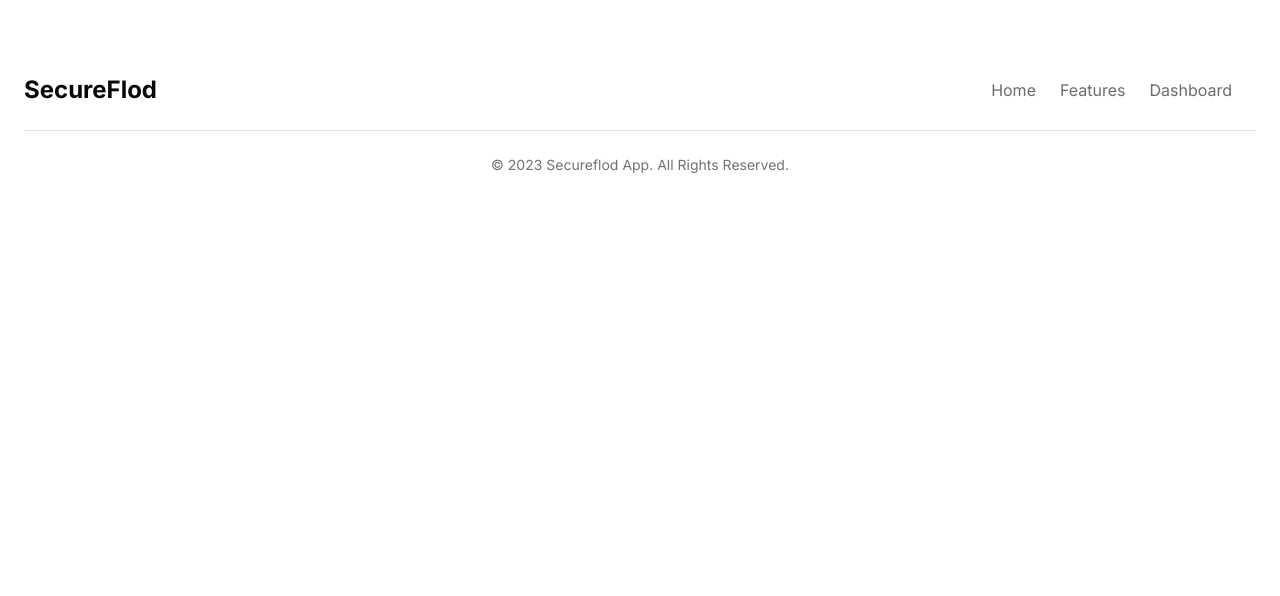
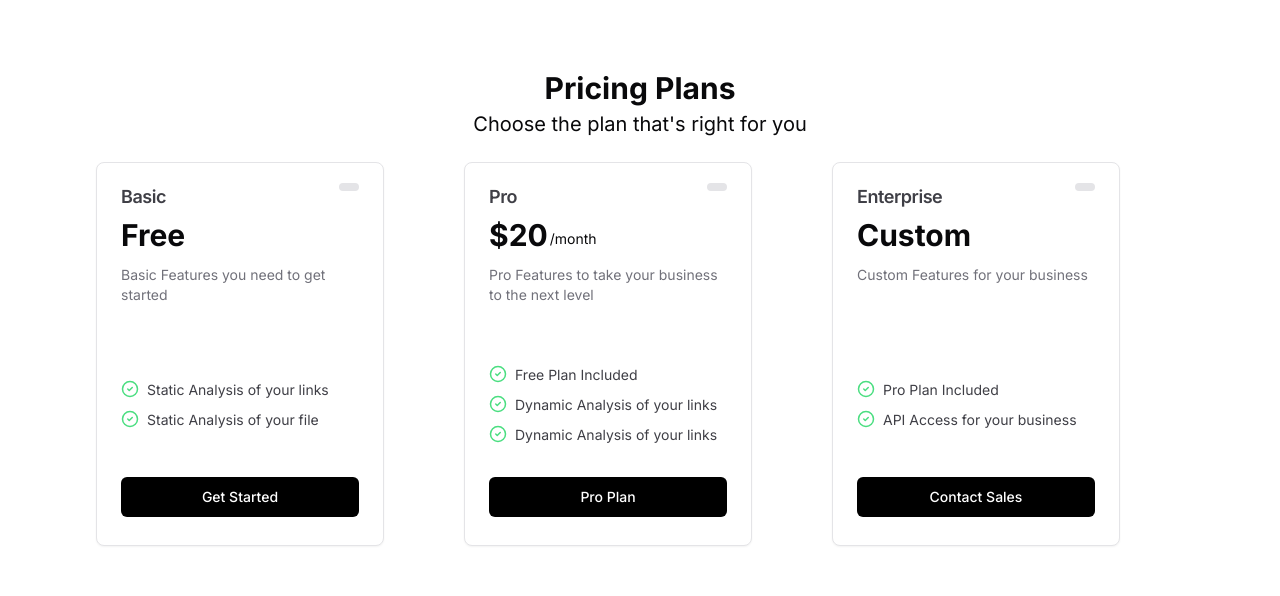
Before and after one commit to su-shubham/Secureflod, a Next.js app: page / in a window 1280 px wide. Shown: the part 3128-3724 px from the top of the page. Before the commit the page ends 3335 px from the top, so only its background shows below. Built offline with nearby package versions, Linux system fonts and the light colour scheme; no server answers.

Commit message:
feat: added images in dashbaord and price card

```diff
--- a/src/app/(frontpage)/page.tsx
+++ b/src/app/(frontpage)/page.tsx
@@ -2,6 +2,7 @@ import { PWARedirect } from "@/components/pwa-re"
 import Hero from "@/components/pages/hero"
 import FeatureCards from "@/components/pages/feature-cards"
 import ImageOverview from "@/components/image-overview"
+import PricePlan from "@/components/priceplan"
 
 export default function Home() {
     return (
@@ -10,6 +11,7 @@ export default function Home() {
             <FeatureCards />
             <ImageOverview />
             <PWARedirect />
+            <PricePlan />
         </main>
     )
 }
--- a/src/components/image-overview.tsx
+++ b/src/components/image-overview.tsx
@@ -24,13 +24,14 @@ export default function ImageOverview() {
                     <ImageDescription subtext="Our built-in scanning feature enhances online security, allowing users to assess the safety of each link for a safer browsing experience">
                     Streamlined Link Management and Security Scanner
                     </ImageDescription>
-                    <ImageDescription subtext="Get started with the app">
-                        Discover what you can do
+                    <ImageDescription subtext="Our integrated scanning feature ensures enhanced online security by enabling users to evaluate the safety of each link for a more secure browsing experience.">
+                    Link Management and Security Scanner Analysis
                     </ImageDescription>
+
                     <ImageFrame>
                         <Image
                             className="rounded-lg"
-                            src="/images/dashboard.jpg"
+                            src="/images/image-2.png"
                             width="1280"
                             height="720"
                             alt="Showcase image"
--- /dev/null
+++ b/src/components/price-card.tsx
@@ -0,0 +1,61 @@
+import React from 'react'
+import { Card, CardContent, CardDescription, CardFooter, CardHeader, CardTitle } from './ui/card'
+import { Button } from './ui/button'
+import { CheckCircle2 } from 'lucide-react'
+
+
+type PricingCardProps = {
+    title: string
+    monthlyPrice?: number
+    customPrice?: string
+    description: string
+    features: string[]
+    actionLabel: string
+  }
+
+const PricingCard = ({ title, monthlyPrice,customPrice, description, features, actionLabel}: PricingCardProps) => (
+    <Card
+      className={`w-72 flex flex-col justify-between py-1 `}>
+      <div>
+        <CardHeader className="pb-8 pt-4">
+            <div className="flex justify-between">
+              <CardTitle className="text-zinc-700 dark:text-zinc-300 text-lg">{title}</CardTitle>
+              <div
+                className={"px-2.5 rounded-xl h-fit text-sm py-1 bg-zinc-200"}>
+
+              </div>
+            </div>
+
+          <div className="flex gap-0.5">
+            <h3 className="text-3xl font-bold">{ !customPrice && monthlyPrice ? "$" + monthlyPrice : customPrice}</h3>
+            <span className="flex flex-col justify-end text-sm mb-1">{monthlyPrice ? "/month" : null}</span>
+          </div>
+
+          <CardDescription className="pt-1.5 h-12">{description}</CardDescription>
+        </CardHeader>
+        <CardContent className="flex flex-col gap-2">
+        </CardContent>
+      </div>
+      <CardContent className="flex flex-col gap-2">
+        {features.map((feature: string) => (
+          <CheckItem key={feature} text={feature} />
+        ))}
+      </CardContent>
+
+      <CardFooter className="mt-2">
+        <Button className="relative inline-flex w-full items-center justify-center rounded-md bg-black text-white dark:bg-white px-6 font-medium  dark:text-black transition-colors focus:outline-none focus:ring-2 focus:ring-slate-400 focus:ring-offset-2 focus:ring-offset-slate-50">
+          <div className="absolute -inset-0.5 -z-10 rounded-lg bg-gradient-to-b from-[#c7d2fe] to-[#8678f9] opacity-75 blur" />
+          {actionLabel}
+        </Button>
+      </CardFooter>
+    </Card>
+  )
+
+export default PricingCard;
+
+const CheckItem = ({ text }: { text: string }) => (
+    <div className="flex gap-2">
+      <CheckCircle2 size={18} className="my-auto text-green-400" />
+      <p className="pt-0.5 text-zinc-700 dark:text-zinc-300 text-sm">{text}</p>
+    </div>
+  )
--- /dev/null
+++ b/src/components/priceplan.tsx
@@ -0,0 +1,46 @@
+import React from 'react'
+import PricingCard from './price-card';
+
+const PricePlan = () => {
+    const plans = [
+        {
+          title: "Basic",
+          price: 0,
+          customPrice: "Free",
+          description: "Basic Features you need to get started",
+          features: ["Static Analysis of your links", "Static Analysis of your file", ],
+          actionLabel: "Get Started",
+        },
+        {
+            title: "Pro",
+            monthlyPrice: 20,
+            description: "Pro Features to take your business to the next level",
+            features: ["Free Plan Included", "Dynamic Analysis of your links", "Dynamic Analysis of your links"],
+            actionLabel: "Pro Plan",
+          },
+
+        {
+          title: "Enterprise",
+          customPrice: "Custom",
+          description: "Custom Features for your business",
+          features: ["Pro Plan Included", "API Access for your business"],
+          actionLabel: "Contact Sales",
+        },
+      ]
+  return (
+    <div className='container py-12 lg:py-20'>
+            <div className="text-center">
+    <h2 className="text-3xl font-bold">Pricing Plans</h2>
+    <p className="text-xl pt-1">Choose the plan that's right for you</p>
+    <br />
+  </div>
+  <div className=" mx-auto max-w-6xl px-[10rem] lg:px-8 grid grid-cols-1 gap-4 lg:grid-cols-3 ">
+  <PricingCard {...plans[0]} />
+  <PricingCard {...plans[1]} />
+  <PricingCard {...plans[2]} />
+    </div>
+    </div>
+  )
+}
+
+export default PricePlan;
```
Also changed, not shown: public/images/image-2.png (added).
